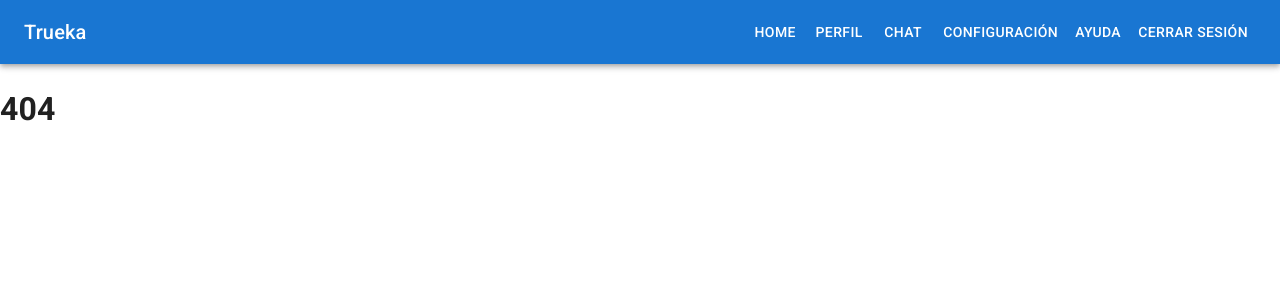
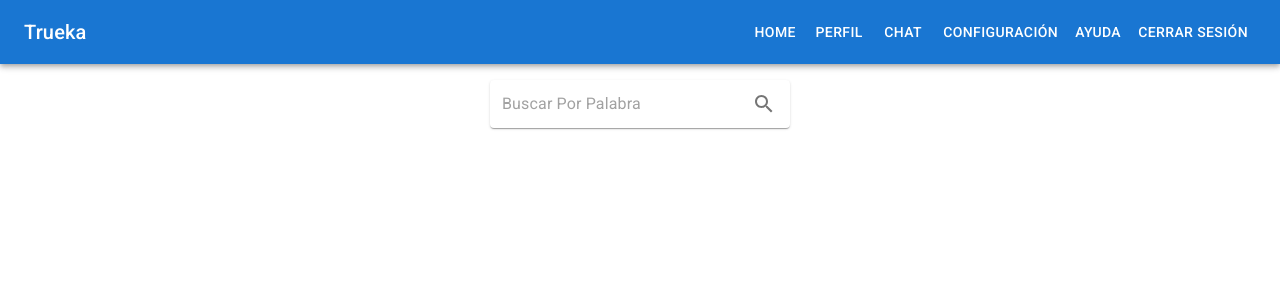
Before and after one commit to No-Country/s9-12-t-nest-react, a React (Vite) app in the folder client/: page /search in a window 1280 px wide. Before the commit this address had no page. Shown: the top 300 px of the page. Built offline with nearby package versions, Linux system fonts and the light colour scheme.

Commit message:
search prueba

```diff
--- /dev/null
+++ b/client/src/components/Search/Search.jsx
@@ -0,0 +1,58 @@
+import React, { useEffect, useState } from 'react'
+import Paper from '@mui/material/Paper'
+import InputBase from '@mui/material/InputBase'
+import IconButton from '@mui/material/IconButton'
+import SearchIcon from '@mui/icons-material/Search'
+import { useDispatch, useSelector } from 'react-redux'
+import { fetchProductByKeyword } from '../../features/products/fetchProducts'
+
+const Search = () => {
+  const loading = useSelector((state) => state?.products?.loading)
+  const palabraClave = useSelector((state) => state?.products?.productsByKeyword)
+  const [searchTerm, setSearchTerm] = useState('')
+  const dispatch = useDispatch()
+
+  console.log('tiped ->', searchTerm)
+
+  // useEffect(() => {
+  //   dispatch(fetchProductByKeyword())
+  //     .then((response) => {
+  //       console.log('RESPUESTA ->', response)
+  //     })
+  //     .catch((error) => {
+  //       console.log('ERROR ->', error)
+  //     })
+  // }, [dispatch])
+  const handleClickSearch = () => {
+    dispatch(fetchProductByKeyword(searchTerm))
+      .then((response) => {
+        console.log('RESPUESTA ->', response)
+      })
+      .catch((error) => {
+        console.log('ERROR ->', error)
+      })
+  }
+
+  console.log(palabraClave)
+  return (
+    <div style={{ height: '100vh', width: '100%', display: 'flex', justifyContent: 'center', alignItems: 'start', marginTop: '1rem' }}>
+      <Paper
+        component='form'
+        sx={{ p: '2px 4px', display: 'flex', alignItems: 'center', width: 300 }}
+      >
+        <InputBase
+          sx={{ ml: 1, flex: 1 }}
+          placeholder='Buscar Por Palabra'
+          inputProps={{ 'aria-label': 'Buscar Por Palabra' }}
+          value={searchTerm}
+          onChange={(event) => setSearchTerm(event.target.value)}
+        />
+        <IconButton onClick={handleClickSearch} type='button' sx={{ p: '10px' }} aria-label='search'>
+          <SearchIcon />
+        </IconButton>
+      </Paper>
+    </div>
+  )
+}
+
+export default Search
--- a/client/src/features/products/fetchProducts.js
+++ b/client/src/features/products/fetchProducts.js
@@ -91,7 +91,7 @@ export const fetchProductById = createAsyncThunk('products/fetchProductById', as
 // filtro por palabra clave
 export const fetchProductByKeyword = createAsyncThunk('products/fetchProductsByKeyword', async (keyword, thunkAPI) => {
   try {
-    const response = await fetch(`${API_URL}/products?title=${keyword}`, {
+    const response = await fetch(`${API_URL}/products?title=${encodeURIComponent(keyword)}`, {
       method: 'GET',
       headers: {
         'Content-type': 'application/json'
--- a/client/src/routes/AppRouter.jsx
+++ b/client/src/routes/AppRouter.jsx
@@ -2,6 +2,7 @@ import { Routes, Route, BrowserRouter } from 'react-router-dom'
 import Home from '../pages/Home'
 import Detail from '../pages/Detail'
 import CategoryTest from '../components/CategoryTest'
+import Search from '../components/Search/Search'
 
 function AppRouter () {
   return (
@@ -10,6 +11,7 @@ function AppRouter () {
         <Route path='/' element={<Home />} />
         <Route path='/detalle/:id' element={<Detail />} />
         <Route path='/categories' element={<CategoryTest />} />
+        <Route path='/search' element={<Search />} />
         <Route path='*' element={<h1>404</h1>} />
       </Routes>
     </BrowserRouter>
```
